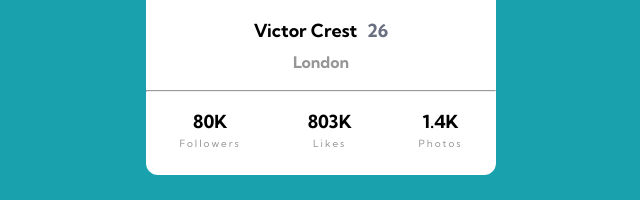
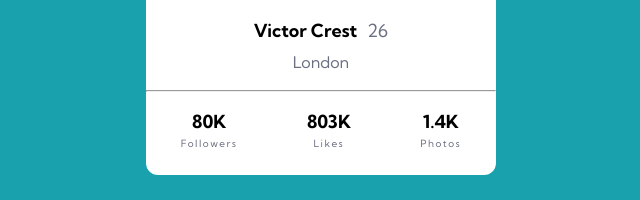
Before and after one commit to horoserp/profile-card, a plain HTML site: page index.html in a window 1280 px wide. Shown: the part 409-609 px from the top of the page, 319-959 px from the left. Drawn offline with Linux system fonts and the light colour scheme.

Commit message:
Update: Change font colors and letter spacing.

```diff
--- a/style.css
+++ b/style.css
@@ -93,14 +93,14 @@ h1 {
 }
 
 h2 {
-  font-weight: 700;
+  font-weight: 400;
   color: var(--Dark-grayish-blue);
 }
 
 h3 {
   font-size: 16px;
-  font-weight: 700;
-  color: var(--Dark-gray);
+  font-weight: 400;
+  color: var(--Dark-grayish-blue);
 }
 
 hr {
@@ -121,8 +121,8 @@ h4 {
 h5 {
   font-size: 10px;
   font-weight: 400;
-  color: var(--Dark-gray);
-  letter-spacing: 2px;
+  color: var(--Dark-grayish-blue);
+  letter-spacing: 1.5px;
   margin-bottom: 25px;
 }
 
```
